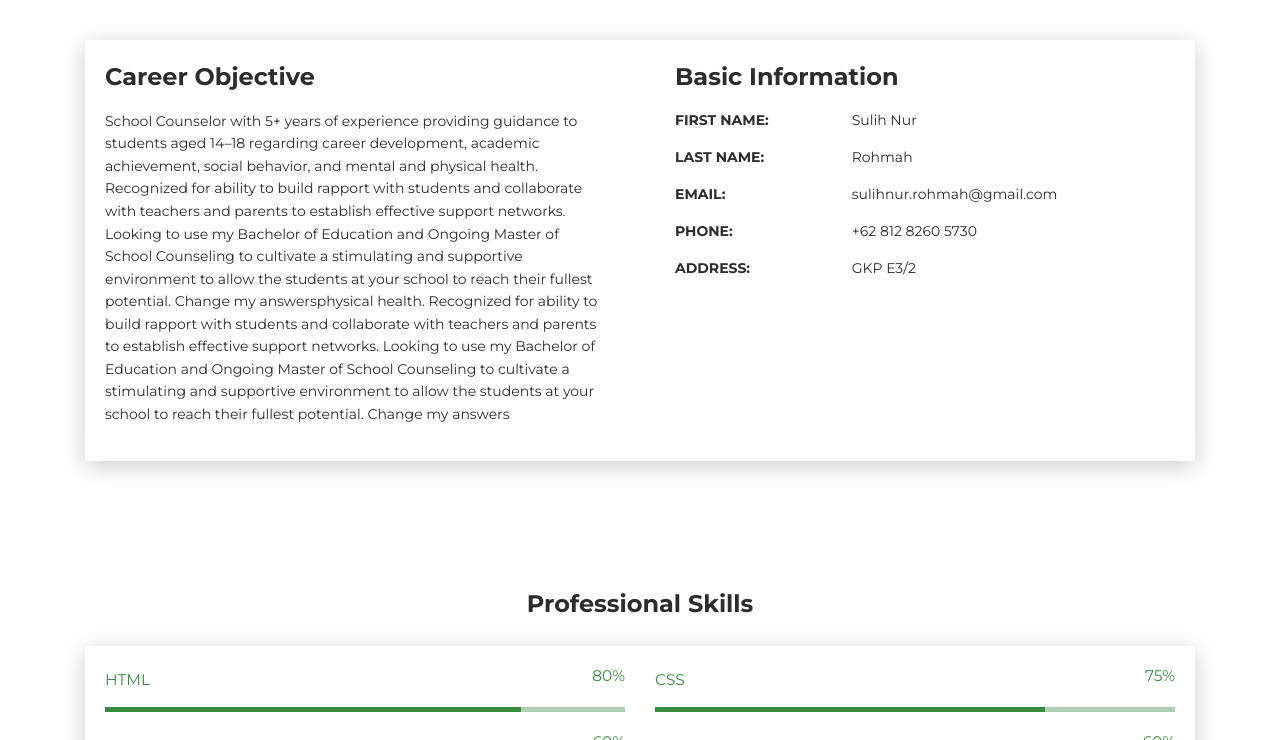
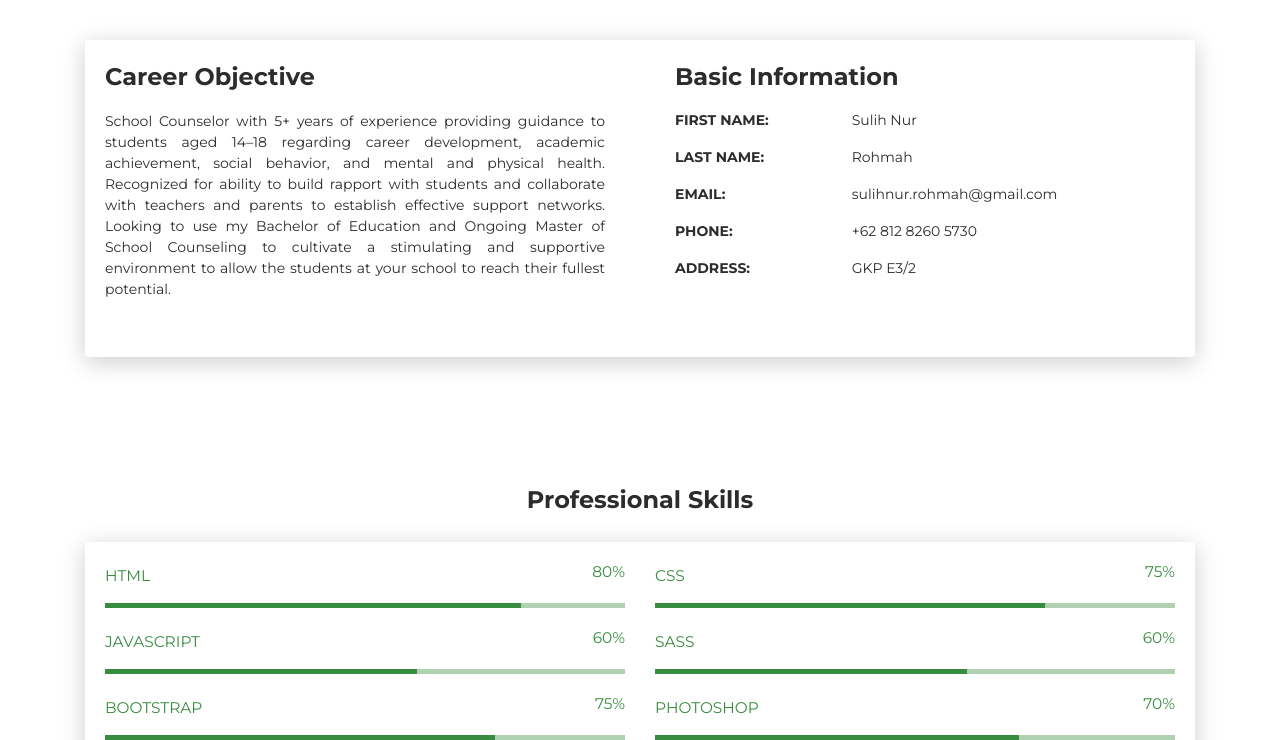
Before and after one commit to kbscounseling/kbscounseling.github.io, a plain HTML site: page index.html in a window 1280 px wide. Shown: the part 580-1320 px from the top of the page. Drawn offline with Linux system fonts and the light colour scheme.

Commit message:
update career objective

```diff
--- a/index.html
+++ b/index.html
@@ -68,9 +68,10 @@
         <div class="col-lg-6 col-md-12">
           <div class="card-body">
             <div class="h4 mt-0 title">Career Objective</div>
-            <p >School Counselor with 5+ years of experience providing guidance to students aged 14–18 regarding career development, academic achievement, social behavior, and mental and physical health. Recognized for ability to build rapport with students and collaborate with teachers and parents to establish effective support networks. Looking to use my Bachelor of Education and Ongoing Master of School Counseling to cultivate a stimulating and supportive environment to allow the students at your school to reach their fullest potential.
-              Change my answersphysical health. Recognized for ability to build rapport with students and collaborate with teachers and parents to establish effective support networks. Looking to use my Bachelor of Education and Ongoing Master of School Counseling to cultivate a stimulating and supportive environment to allow the students at your school to reach their fullest potential.
-              Change my answers</p>
+            <p>
+              <div style="text-align: justify;">School Counselor with 5+ years of experience providing guidance to students aged 14&ndash;18 regarding career development, academic achievement, social behavior, and mental and physical health. Recognized for ability to build rapport with students and collaborate with teachers and parents to establish effective support networks. Looking to use my Bachelor of Education and Ongoing Master of School Counseling to cultivate a stimulating and supportive environment to allow the students at your school to reach their fullest potential.</div>
+<div>&nbsp;</div>
+            </p>
           </div>
         </div>
         <div class="col-lg-6 col-md-12">
```
